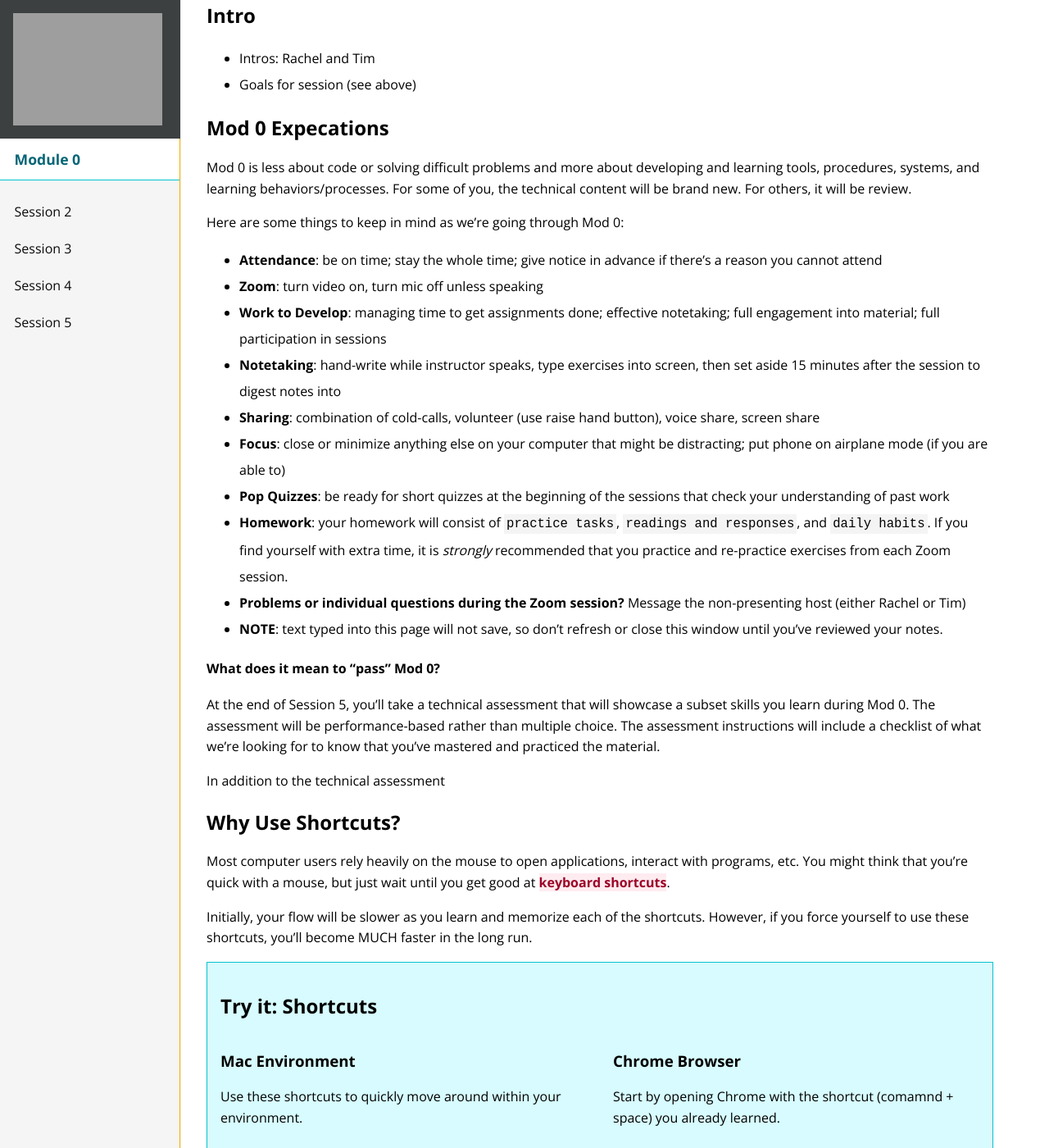
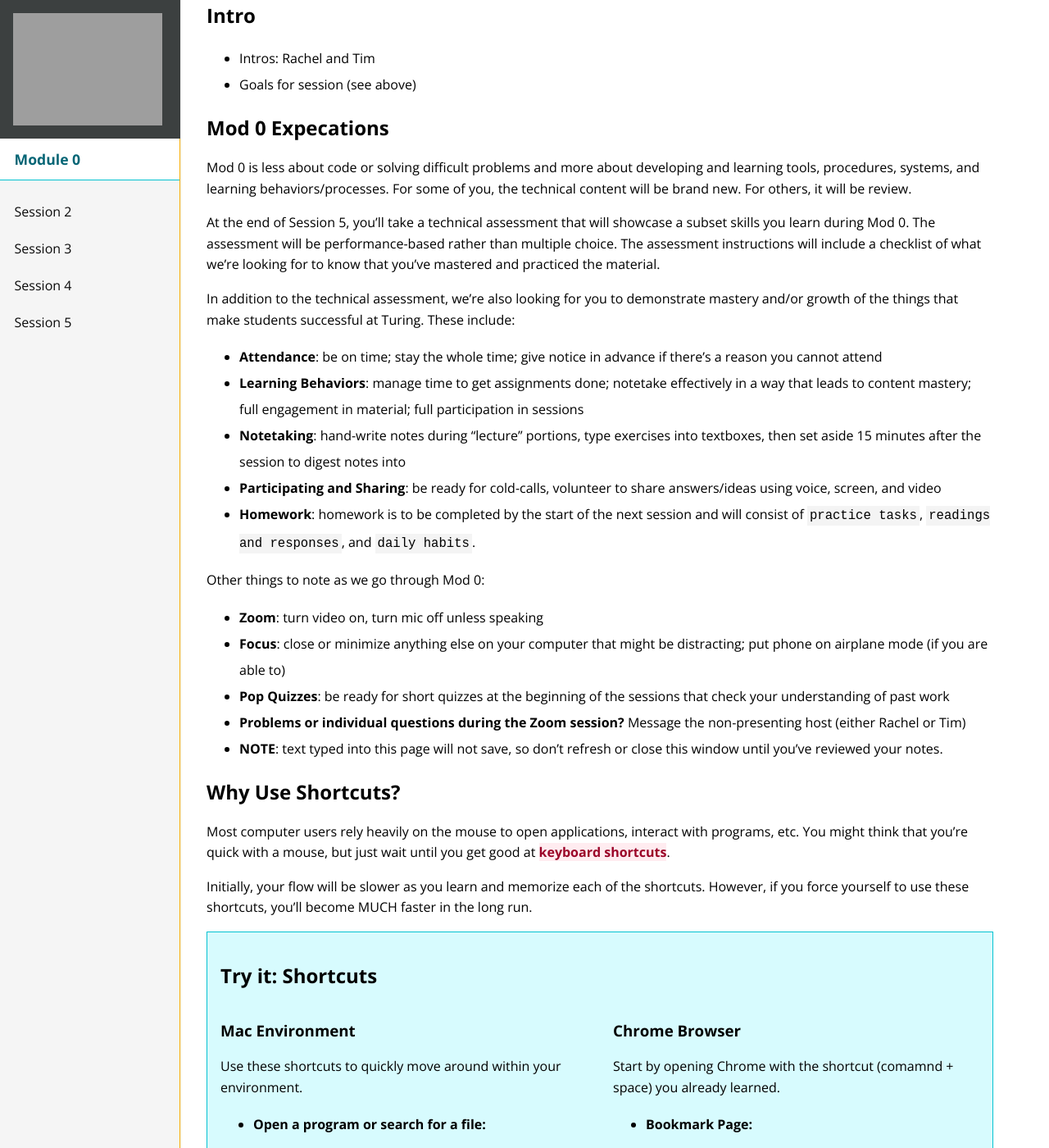
Before and after one commit to turingschool/mod-0-curriculum, a Jekyll site: the page built from session2/index.md, in a window 1280 px wide and 1400 px high, scrolled down 754 px. Shown: the whole window at 82% size. Built offline with Jekyll 4.4.1, drawn with Linux system fonts in a browser that asks for light colours; nearby versions of some CDN libraries.

Commit message:
fix expectations

```diff
--- a/session2/index.md
+++ b/session2/index.md
@@ -55,25 +55,23 @@
 
 Mod 0 is less about code or solving difficult problems and more about developing and learning tools, procedures, systems, and  learning behaviors/processes. For some of you, the technical content will be brand new. For others, it will be review.
 
-Here are some things to keep in mind as we're going through Mod 0:
+At the end of Session 5, you'll take a technical assessment that will showcase a subset skills you learn during Mod 0. The assessment will be performance-based rather than multiple choice. The assessment instructions will include a checklist of what we're looking for to know that you've mastered and practiced the material.
+
+In addition to the technical assessment, we're also looking for you to demonstrate mastery and/or growth of the things that make students successful at Turing. These include:
 
 - <strong>Attendance</strong>: be on time; stay the whole time; give notice in advance if there's a reason you cannot attend
+- <strong>Learning Behaviors</strong>: manage time to get assignments done; notetake effectively in a way that leads to content mastery; full engagement in material; full participation in sessions
+- <strong>Notetaking</strong>: hand-write notes during "lecture" portions, type exercises into textboxes, then set aside 15 minutes after the session to digest notes into
+- <strong>Participating and Sharing</strong>: be ready for cold-calls, volunteer to share answers/ideas using voice, screen, and video
+- <strong>Homework</strong>: homework is to be completed by the start of the next session and will consist of `practice tasks`, `readings and responses`, and `daily habits`.
+
+Other things to note as we go through Mod 0:
+
 - <strong>Zoom</strong>: turn video on, turn mic off unless speaking
-- <strong>Work to Develop</strong>: managing time to get assignments done; effective notetaking; full engagement into material; full participation in sessions
-- <strong>Notetaking</strong>: hand-write while instructor speaks, type exercises into screen, then set aside 15 minutes after the session to digest notes into
-- <strong>Sharing</strong>: combination of cold-calls, volunteer (use raise hand button), voice share, screen share
 - <strong>Focus</strong>: close or minimize anything else on your computer that might be distracting; put phone on airplane mode (if you are able to)
 - <strong>Pop Quizzes</strong>: be ready for short quizzes at the beginning of the sessions that check your understanding of past work
-- <strong>Homework</strong>: your homework will consist of `practice tasks`, `readings and responses`, and `daily habits`. If you find yourself with extra time, it is *strongly* recommended that you practice and re-practice exercises from each Zoom session.
 - <strong>Problems or individual questions during the Zoom session?</strong> Message the non-presenting host (either Rachel or Tim)
 - <strong>NOTE</strong>: text typed into this page will not save, so don't refresh or close this window until you've reviewed your notes.
-
-#### What does it mean to "pass" Mod 0?
-
-At the end of Session 5, you'll take a technical assessment that will showcase a subset skills you learn during Mod 0. The assessment will be performance-based rather than multiple choice. The assessment instructions will include a checklist of what we're looking for to know that you've mastered and practiced the material.
-
-In addition to the technical assessment
-
 
 <a name="shortcuts"></a>
 ## Why Use Shortcuts?
```
